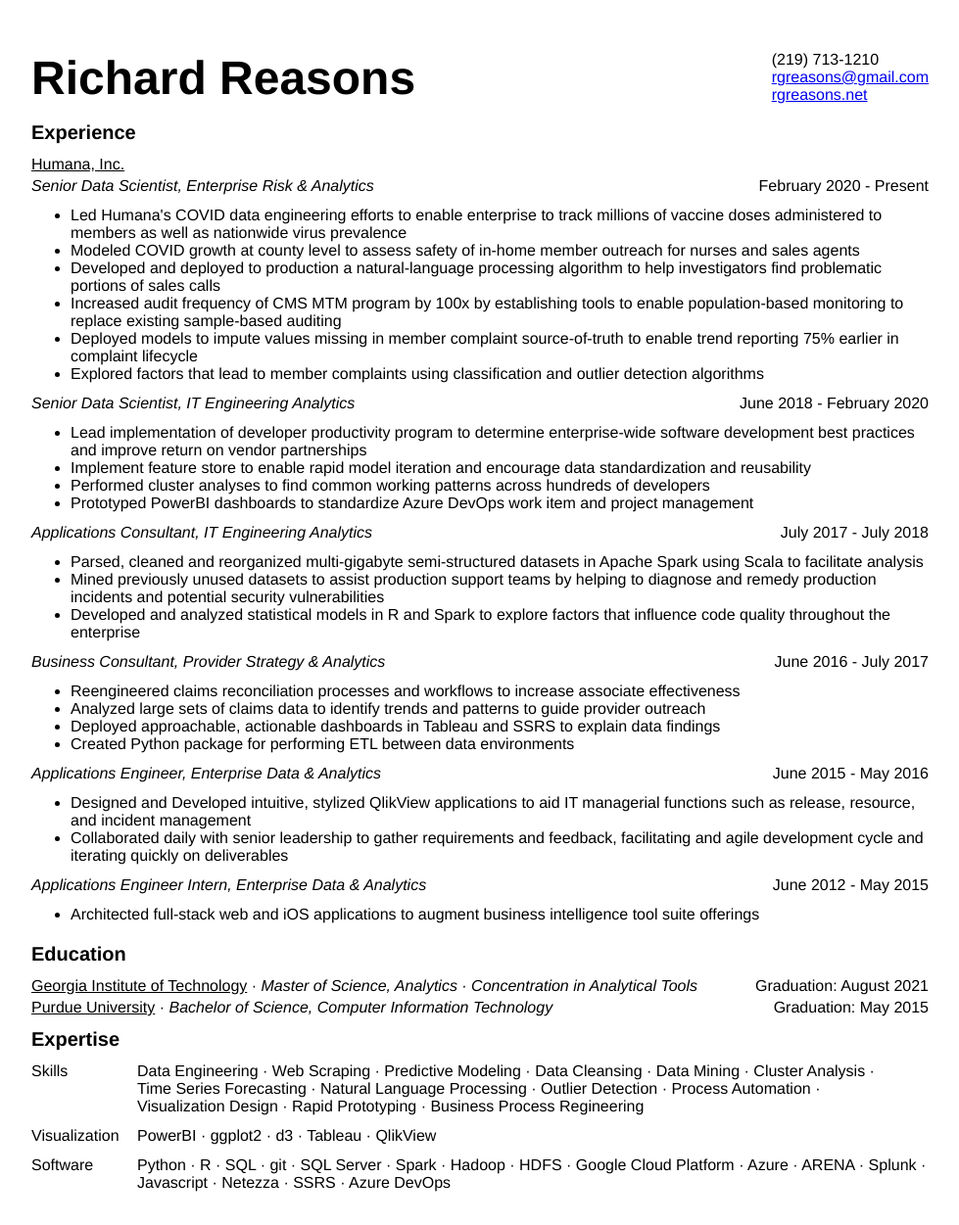
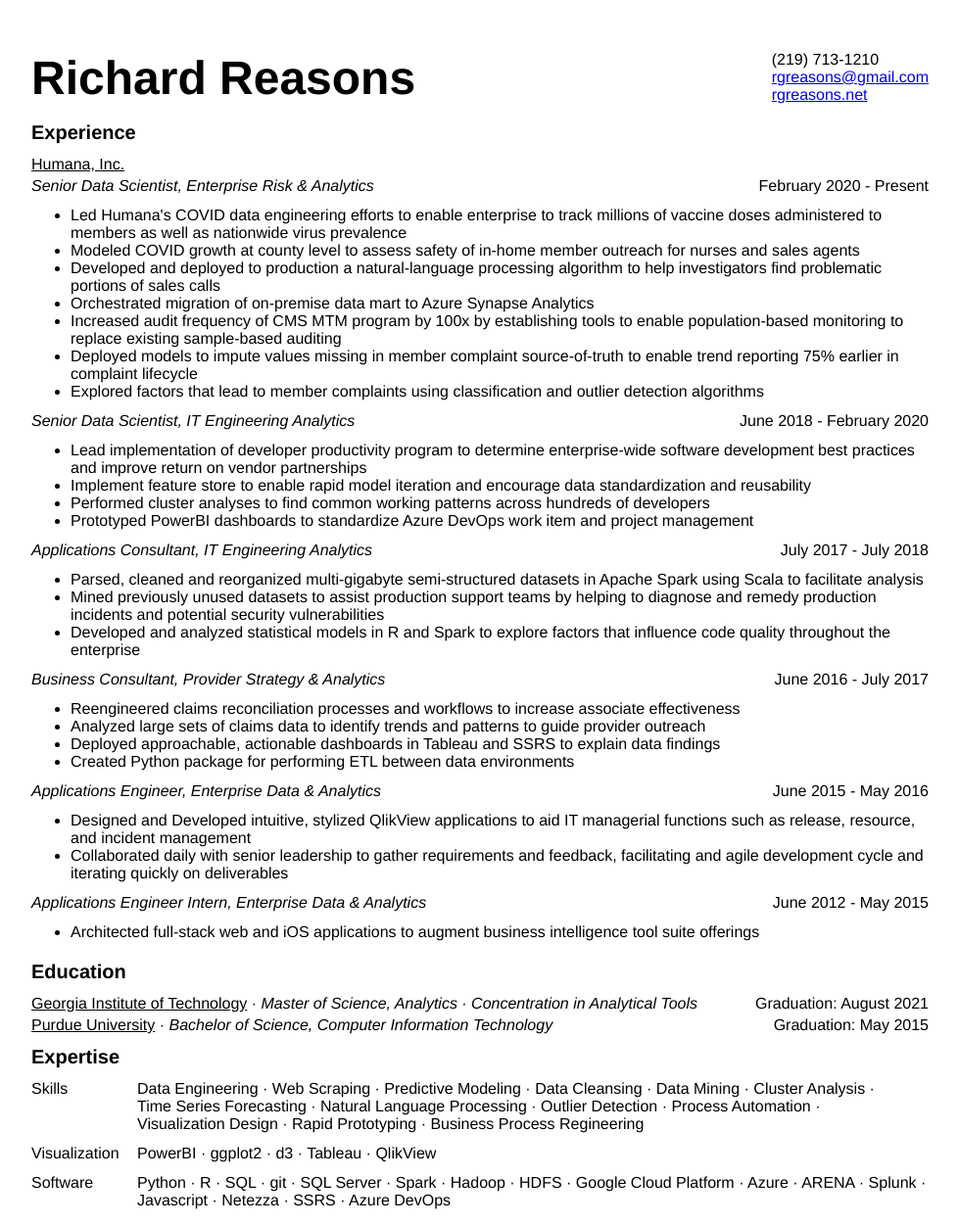
Before and after one commit to rgreasons/rgreasons.github.io, a Jekyll site: the page Resume.html, which Jekyll copies as it is, in a window 1280 px wide. Shown: the whole page at 98% size, without its empty margins (150-1129 px from the left). Built offline with Jekyll 4.4.1, drawn with Linux system fonts in a browser that asks for light colours.

Commit message:
updated prof picture and resume

```diff
--- a/Resume.html
+++ b/Resume.html
@@ -25,6 +25,7 @@
                 <li>Led Humana's COVID data engineering efforts to enable enterprise to track millions of vaccine doses administered to members as well as nationwide virus prevalence</li>
                 <li>Modeled COVID growth at county level to assess safety of in-home member outreach for nurses and sales agents</li>
                 <li>Developed and deployed to production a natural-language processing algorithm to help investigators find problematic portions of sales calls</li>
+                <li>Orchestrated migration of on-premise data mart to Azure Synapse Analytics</li>
                 <li>Increased audit frequency of CMS MTM program by 100x by establishing tools to enable population-based monitoring to replace existing sample-based auditing</li>
                 <li>Deployed models to impute values missing in member complaint source-of-truth to enable trend reporting 75% earlier in complaint lifecycle</li>
                 <li>Explored factors that lead to member complaints using classification and outlier detection algorithms</li>
```
Also changed, not shown: img/rgr.jpg.
